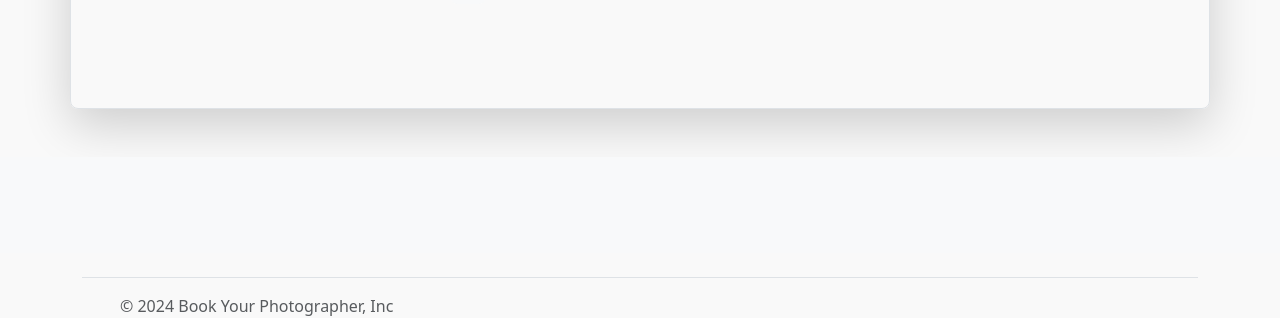
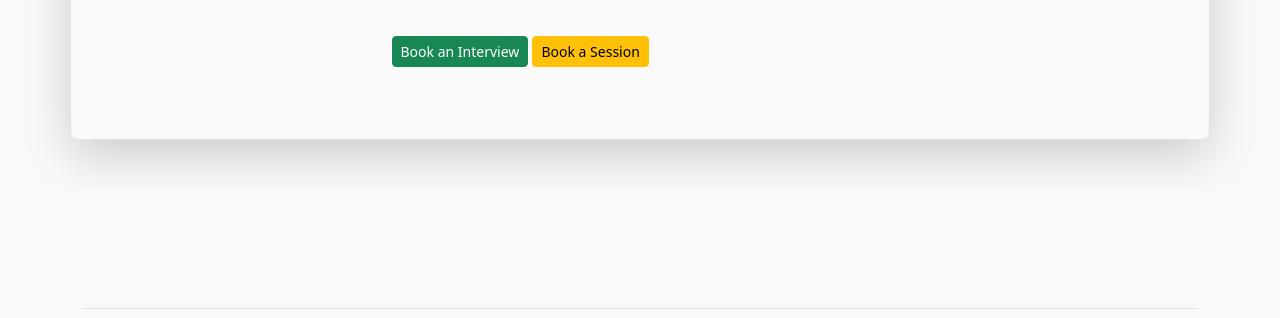
Before and after one commit to 21abhaya/byp, a Django app: template photographer/templates/photographer/photographer_detail.html in a window 1280 px wide. Shown: the part 220-538 px from the top of the page. Run offline with Django 5.2, Linux system fonts and the light colour scheme; the template is opened without the code that fills it, so the values that code supplies are empty.

Commit message:
added: CTA buttons on photog detail page

```diff
--- a/photographer/templates/photographer/photographer_detail.html
+++ b/photographer/templates/photographer/photographer_detail.html
@@ -20,6 +20,10 @@
             <p class="badge bg-light text-success"><font style="vertical-align: inherit;"><font style="vertical-align: inherit;">{{photographer.rating}}</font></font></p>
             <p class="badge bg-light text-warning"><font style="vertical-align: inherit;"><font style="vertical-align: inherit;">{{photographer.rate}}/hr</font></font></p>
           </p>
+          <div class="d-block">
+            <a href="{% url 'booking:interview-create' %}" class="btn btn-success btn-sm">Book an Interview</a>
+            <a href="" class="btn btn-warning btn-sm">Book a Session</a>
+          </div>
         </div>
       </div>
     </section>
```
